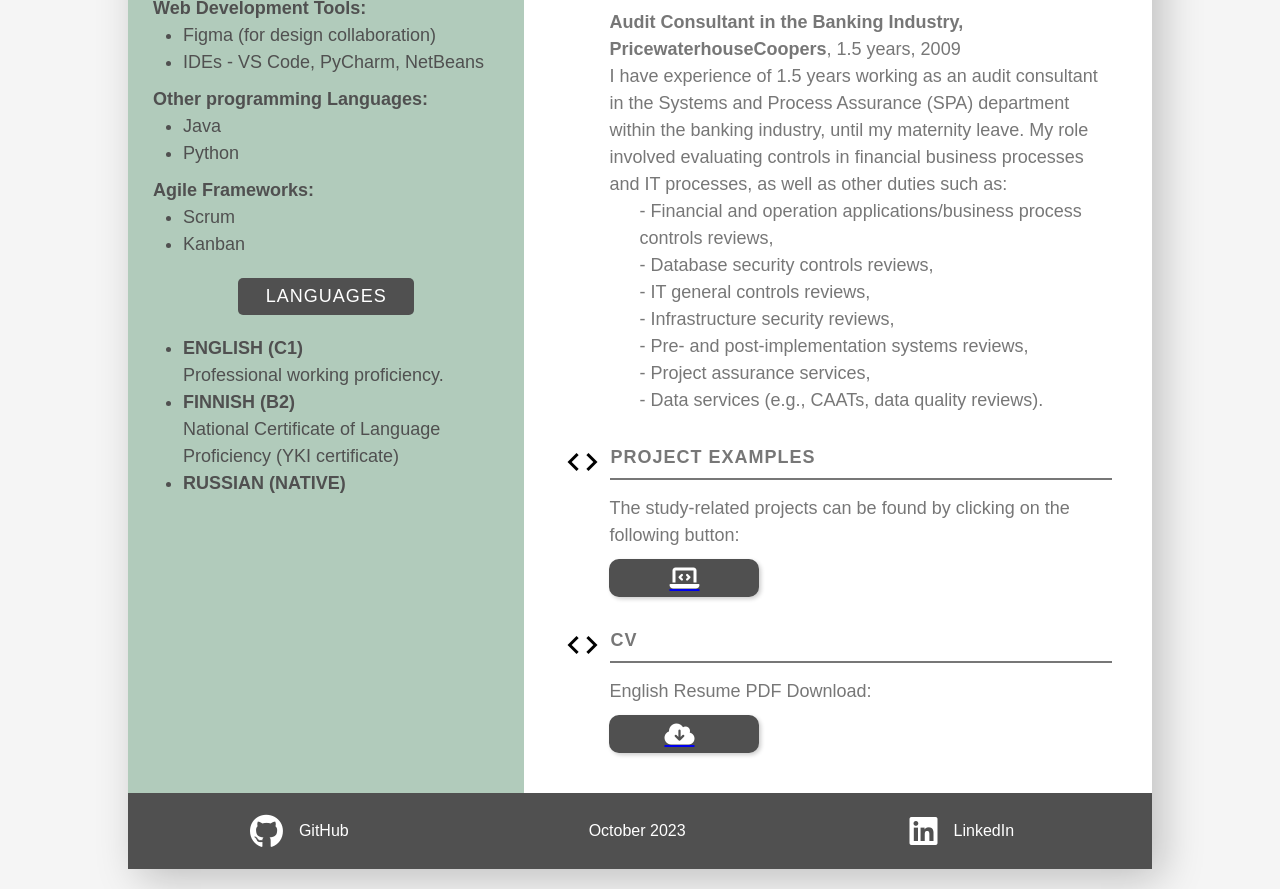
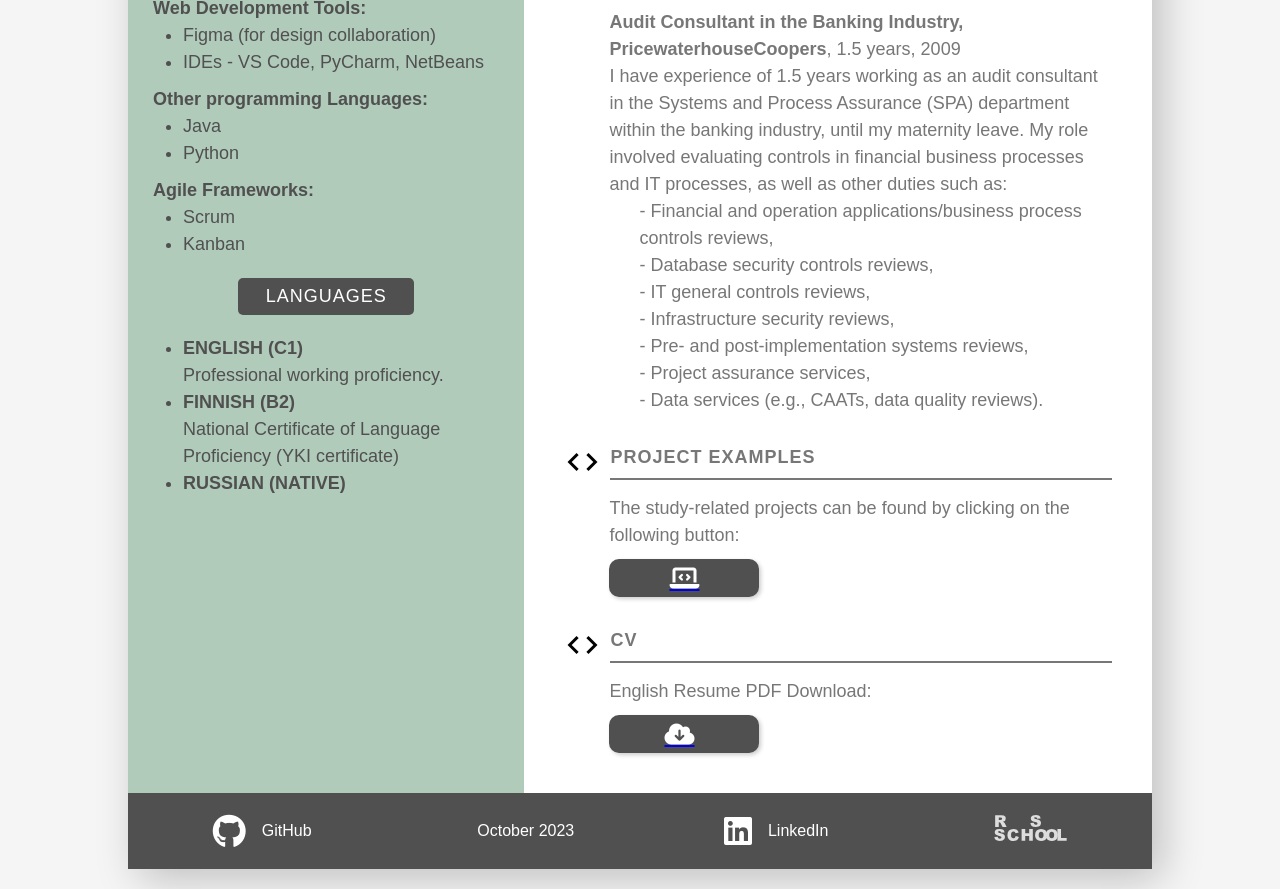
Before and after one commit to ElenaCoder/rsschool-cv, a plain HTML site: page index.html in a window 1280 px wide. Shown: the part 1406-2295 px from the top of the page. Drawn offline with Linux system fonts and the light colour scheme.

Commit message:
feat: add course logo with the link to footer

```diff
--- a/index.html
+++ b/index.html
@@ -422,6 +422,16 @@
                     <i class="fa fa-linkedin-square"></i>
                     <p>LinkedIn</p>
                 </a>
+
+
+                <a href="https://rs.school/js/">
+                    <img
+                      src="./icons/rs_school.svg"
+                      alt="Rsschool Icon"
+                      width="73"
+                      height="26"
+                    />
+                  </a>
             </footer>
             <!-- // FOOTER-->
         </div>
```
